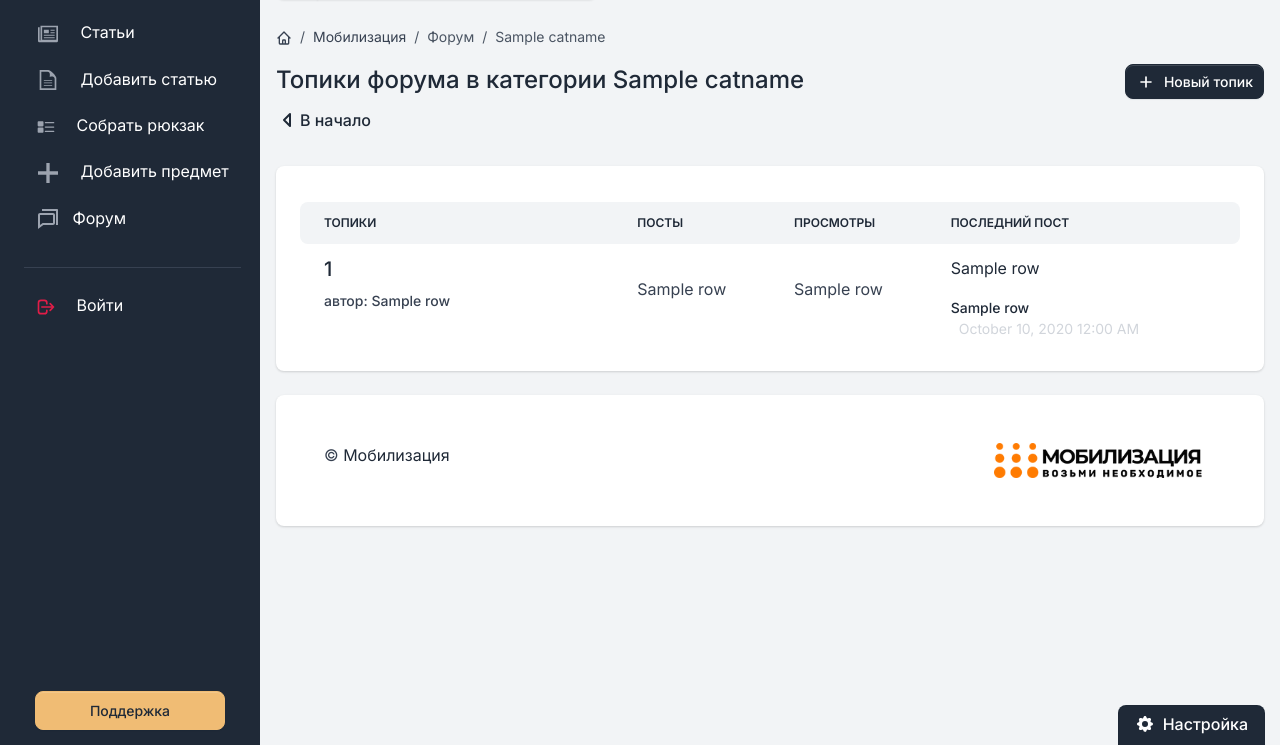
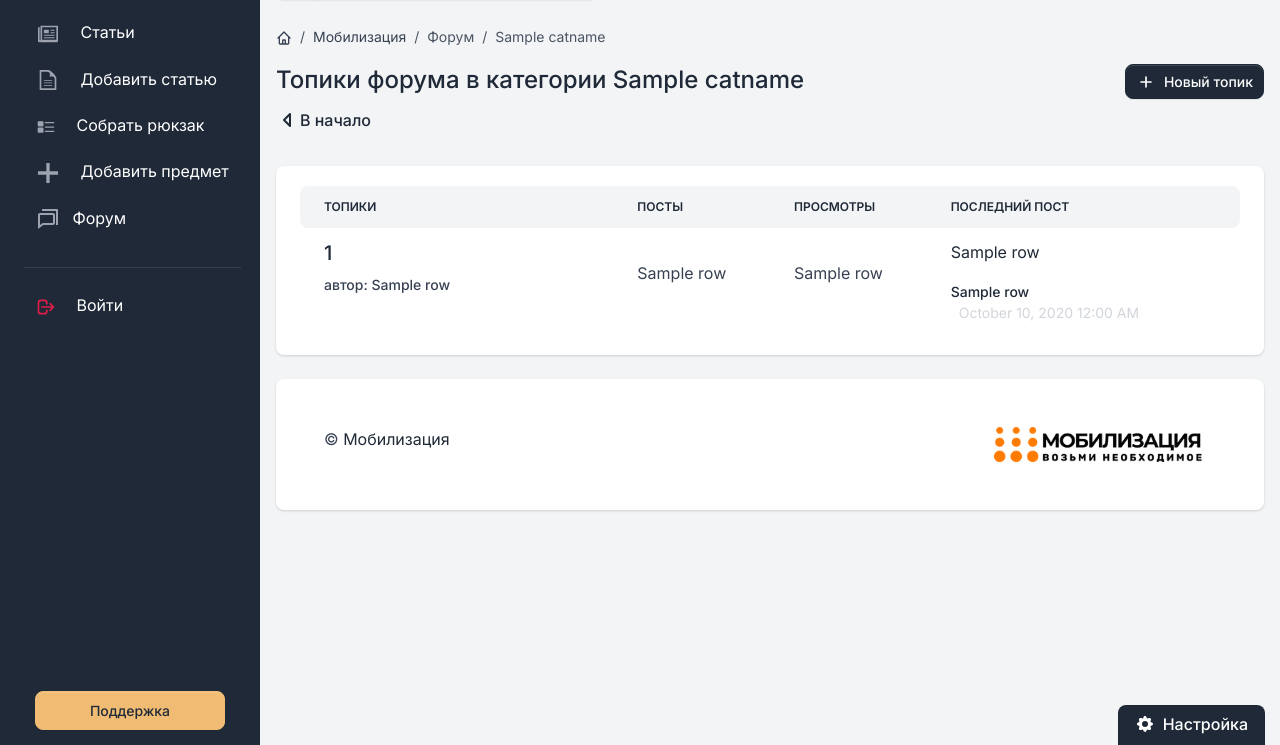
Before and after one commit to DenisShaikin/mobilize, a Flask app: template apps/templates/home/postsTopics.html in a window 1280 px wide. Shown: the part 55-800 px from the top of the page. Run offline with Flask 2, Linux system fonts and the light colour scheme; the template is opened without the code that fills it: most values are stand-ins (such as "Sample title", 1, 10 or a date in 2020); parts of the project's set-up code (start-up, migrations or seed data) failed here and were passed over; some libraries are stand-ins or nearby versions.

Commit message:
23nov2022

```diff
--- a/apps/templates/home/postsTopics.html
+++ b/apps/templates/home/postsTopics.html
@@ -1,6 +1,6 @@
 {% extends "layouts/base.html" %}
 
-{% block title %} Tables {% endblock %}
+{% block title %} Tables {% endblock title %}
 
 <!-- Specific Page CSS goes HERE  -->
 {% block stylesheets %}{% endblock stylesheets %}
@@ -28,12 +28,15 @@
               <div class="mb-3 mb-lg-0">
                   {% if post_id is defined %}
                     <a href="{{ url_for('home_blueprint.addPost', category_id=-1, post_id=post_id) }}" class="btn btn-sm btn-gray-800 d-inline-flex align-items-center mr-2">
-              {% else %}
-                <a href="{{ url_for('home_blueprint.addPost', category_id=category_id, post_id=-1) }}" class="btn btn-sm btn-gray-800 d-inline-flex align-items-center mr-2">
-              {% endif %}
                       <svg class="icon icon-xs me-2" fill="none" stroke="currentColor" viewBox="0 0 24 24" xmlns="http://www.w3.org/2000/svg"><path stroke-linecap="round" stroke-linejoin="round" stroke-width="2" d="M12 6v6m0 0v6m0-6h6m-6 0H6"></path></svg>
                       Новый топик
                     </a>
+                  {% else %}
+                    <a href="{{ url_for('home_blueprint.addPost', category_id=category_id, post_id=-1) }}" class="btn btn-sm btn-gray-800 d-inline-flex align-items-center mr-2">
+                      <svg class="icon icon-xs me-2" fill="none" stroke="currentColor" viewBox="0 0 24 24" xmlns="http://www.w3.org/2000/svg"><path stroke-linecap="round" stroke-linejoin="round" stroke-width="2" d="M12 6v6m0 0v6m0-6h6m-6 0H6"></path></svg>
+                      Новый топик
+                    </a>
+                  {% endif %}
               </div>
           </div>
       </div>
@@ -44,12 +47,11 @@
             </svg>
             В начало
         </a>
-
   </div>
 
   <div class="card border-0 shadow">
       <div class="card-body">
-          <p class="table-responsive">
+          <div class="table-responsive">
               <table class="table table-centered table-nowrap mb-0 rounded table-hover table-responsive-lg">
                   <thead class="thead-light">
                       <tr>
@@ -65,9 +67,10 @@
                       <tr>
                             <td class="border-0 col-4">
                                 <div class="h5">
-                                    <a class="link" href="{{ url_for('home_blueprint.forumPage', category_id=category_id,  post_id=row[7])}}">{{ row[0]|safe }}<a><br>
+                                    <a class="link" href="{{ url_for('home_blueprint.forumPage', category_id=category_id,  post_id=row[7])}}">{{ row[0]|safe }}</a><br>
                                 </div>
-                                <span class="font-small"><span class="fw-bold">автор: {{row[1]|safe}}</span><br>
+                                <span class="font-small fw-bold">автор: {{row[1]|safe}}
+                                </span> <br>
                             </td>
                             <td class="border-0 align-middle">
                                 <p>{{ row[2]|safe }}</p>
@@ -77,8 +80,8 @@
                           </td>
                           <td class="border-0 col-4">
                                <a class="link" href="{{ url_for('home_blueprint.forumPage', category_id=category_id,  post_id=row[7])}}">
-                                  <p>{{ row[5]|safe}}</p>
-                                  <span class="font-small"><span class="fw-bold">{{row[3]|safe}}</span><br>
+                                  <p>{{ row[5]}}</p>
+                                  <span class="font-small fw-bold">{{row[3]|safe}}</span> <br>
                                   <span class="fw-normal text-gray-300 ms-2">{{ moment(row[4]).format('LLL') }}</span>
                                </a>
                           </td>
```
Also changed, not shown: apps/home/routes.py (+7 -4 lines). Lines whose indentation alone changed are shown as unchanged.
